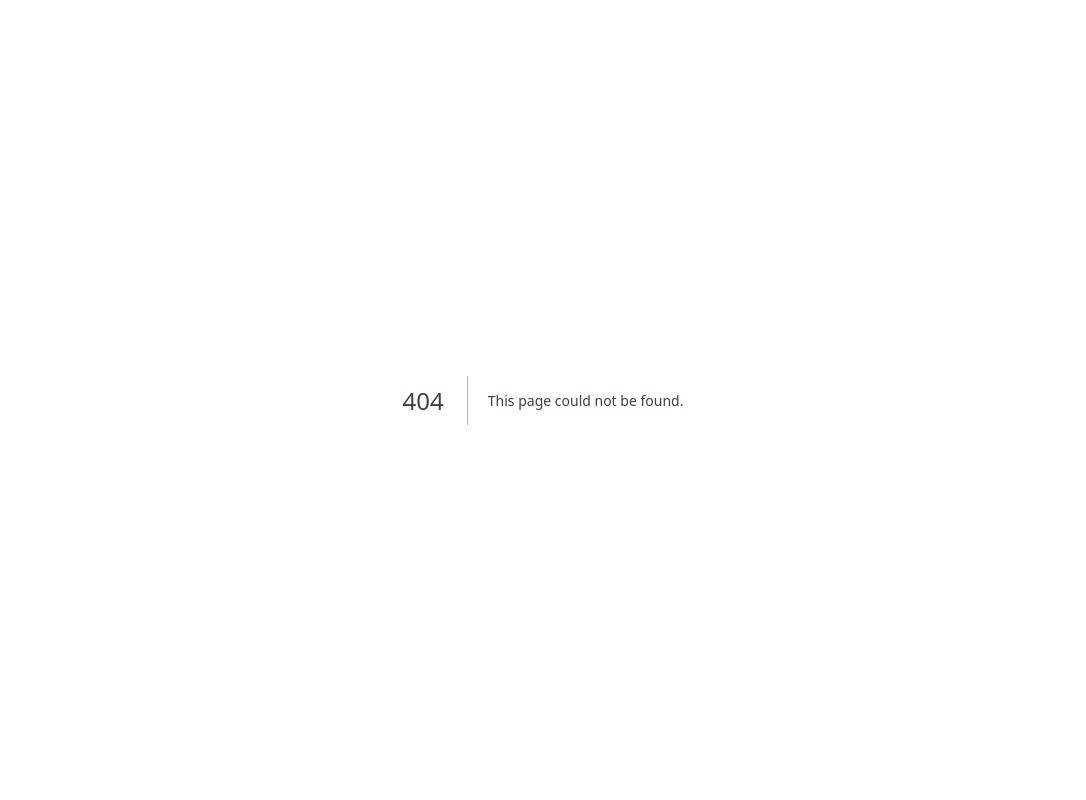
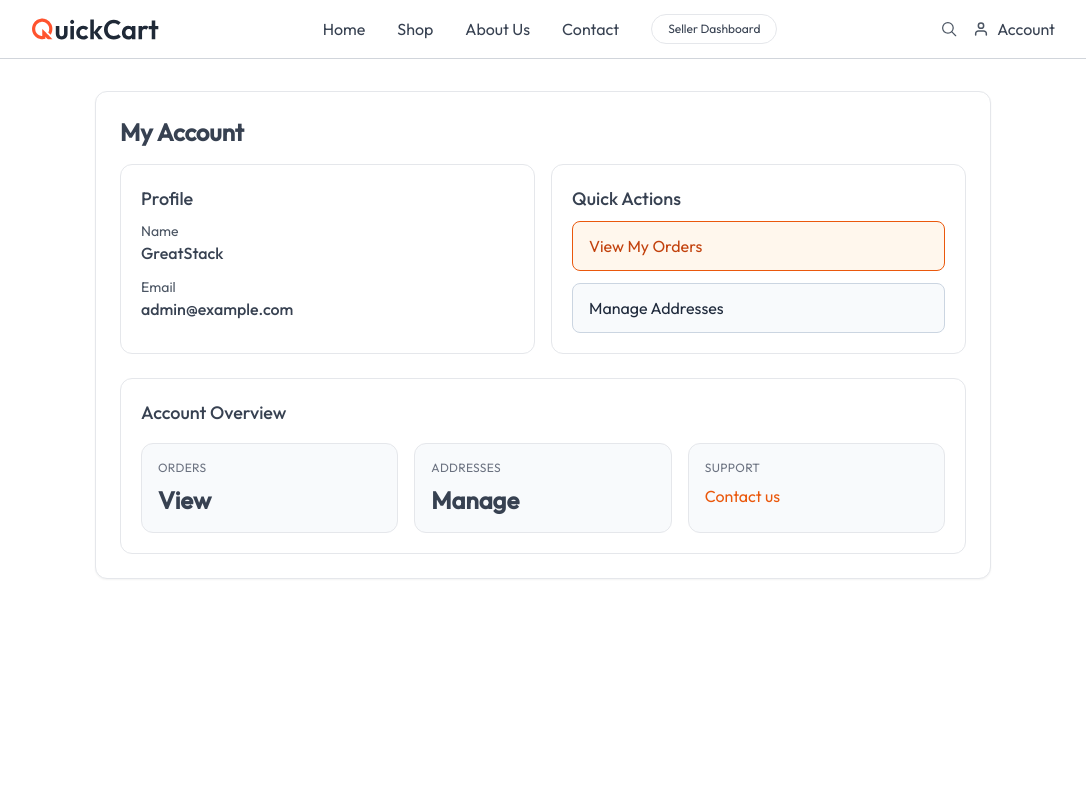
Before and after one commit to Rajpatel2924/RajGharana, a Next.js app: page /account in a window 1280 px wide. Before the commit this address had no page. Shown: the top 800 px of the page, without its empty margins (97-1183 px from the left). Built offline with nearby package versions, Linux system fonts and the light colour scheme.

Commit message:
fix: make account button navigate to account page

```diff
--- /dev/null
+++ b/app/account/page.jsx
@@ -0,0 +1,86 @@
+'use client';
+
+import React from "react";
+import { useAppContext } from "@/context/AppContext";
+import Navbar from "@/components/Navbar";
+import Footer from "@/components/Footer";
+import Loading from "@/components/Loading";
+import Link from "next/link";
+
+const Account = () => {
+  const { userData, router } = useAppContext();
+
+  if (!userData) {
+    return (
+      <>
+        <Navbar />
+        <div className="min-h-screen flex items-center justify-center">
+          <Loading />
+        </div>
+      </>
+    );
+  }
+
+  return (
+    <>
+      <Navbar />
+      <main className="min-h-screen px-6 md:px-16 lg:px-32 py-8">
+        <div className="max-w-4xl mx-auto bg-white shadow-sm border rounded-xl p-6">
+          <h1 className="text-2xl font-semibold mb-4">My Account</h1>
+
+          <section className="grid gap-4 md:grid-cols-2 mb-6">
+            <div className="rounded-xl border p-5">
+              <h2 className="text-lg font-medium mb-2">Profile</h2>
+              <p className="text-sm text-gray-600">Name</p>
+              <p className="font-medium mb-3">{userData.name}</p>
+              <p className="text-sm text-gray-600">Email</p>
+              <p className="font-medium mb-3">{userData.email}</p>
+            </div>
+            <div className="rounded-xl border p-5">
+              <h2 className="text-lg font-medium mb-2">Quick Actions</h2>
+              <div className="space-y-3">
+                <button
+                  type="button"
+                  onClick={() => router.push('/my-orders')}
+                  className="w-full text-left rounded-lg border border-orange-600 bg-orange-50 px-4 py-3 text-orange-700 hover:bg-orange-100"
+                >
+                  View My Orders
+                </button>
+                <button
+                  type="button"
+                  onClick={() => router.push('/add-address')}
+                  className="w-full text-left rounded-lg border border-slate-300 bg-slate-50 px-4 py-3 text-slate-800 hover:bg-slate-100"
+                >
+                  Manage Addresses
+                </button>
+              </div>
+            </div>
+          </section>
+
+          <section className="rounded-xl border p-5">
+            <h2 className="text-lg font-medium mb-4">Account Overview</h2>
+            <div className="grid gap-4 md:grid-cols-3">
+              <div className="rounded-xl border bg-slate-50 p-4">
+                <p className="text-xs uppercase tracking-wide text-gray-500">Orders</p>
+                <p className="mt-2 text-2xl font-semibold">View</p>
+              </div>
+              <div className="rounded-xl border bg-slate-50 p-4">
+                <p className="text-xs uppercase tracking-wide text-gray-500">Addresses</p>
+                <p className="mt-2 text-2xl font-semibold">Manage</p>
+              </div>
+              <div className="rounded-xl border bg-slate-50 p-4">
+                <p className="text-xs uppercase tracking-wide text-gray-500">Support</p>
+                <Link href="/" className="mt-2 block text-orange-600 hover:underline">
+                  Contact us
+                </Link>
+              </div>
+            </div>
+          </section>
+        </div>
+      </main>
+      <Footer />
+    </>
+  );
+};
+
+export default Account;
--- a/components/Navbar.jsx
+++ b/components/Navbar.jsx
@@ -37,7 +37,10 @@ const Navbar = () => {
 
       <ul className="hidden md:flex items-center gap-4 ">
         <Image className="w-4 h-4" src={assets.search_icon} alt="search icon" />
-        <button className="flex items-center gap-2 hover:text-gray-900 transition">
+        <button
+          onClick={() => router.push('/account')}
+          className="flex items-center gap-2 hover:text-gray-900 transition"
+        >
           <Image src={assets.user_icon} alt="user icon" />
           Account
         </button>
@@ -45,7 +48,10 @@ const Navbar = () => {
 
       <div className="flex items-center md:hidden gap-3">
         {isSeller && <button onClick={() => router.push('/seller')} className="text-xs border px-4 py-1.5 rounded-full">Seller Dashboard</button>}
-        <button className="flex items-center gap-2 hover:text-gray-900 transition">
+        <button
+          onClick={() => router.push('/account')}
+          className="flex items-center gap-2 hover:text-gray-900 transition"
+        >
           <Image src={assets.user_icon} alt="user icon" />
           Account
         </button>
```
